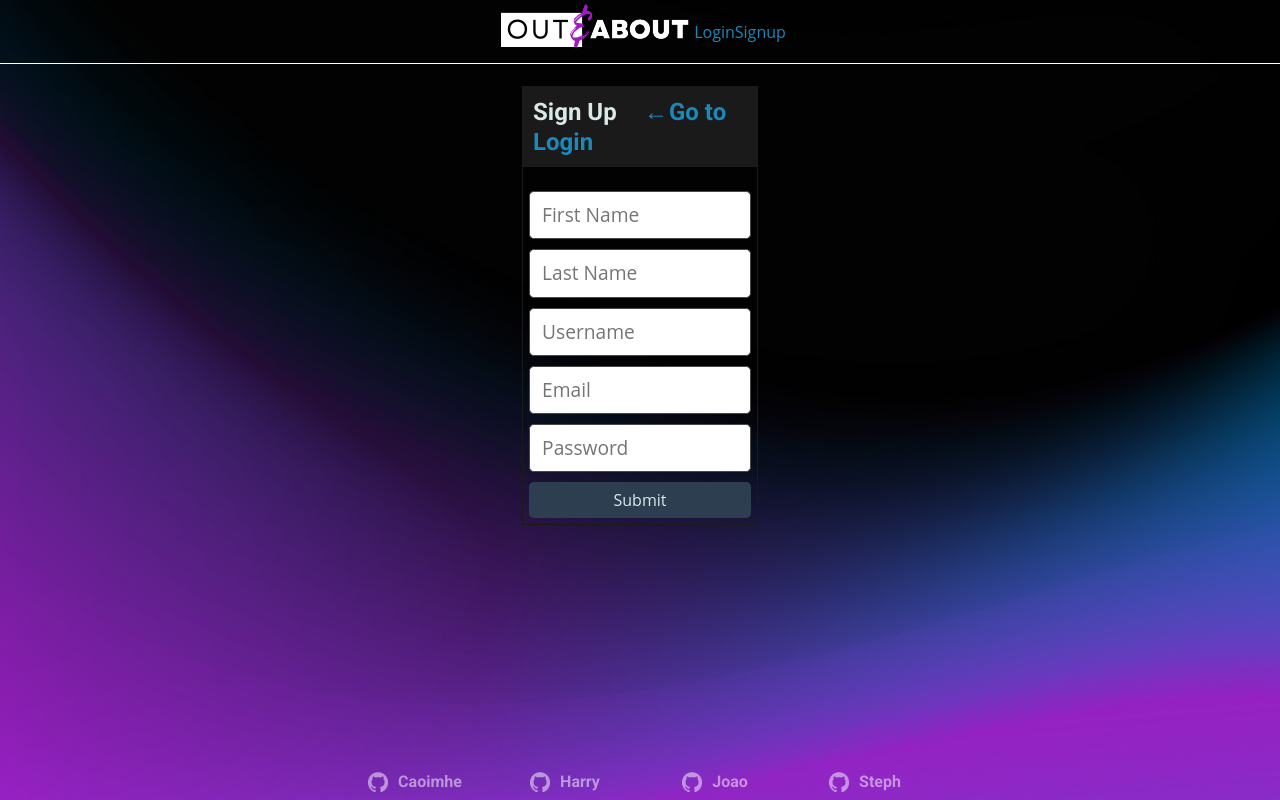
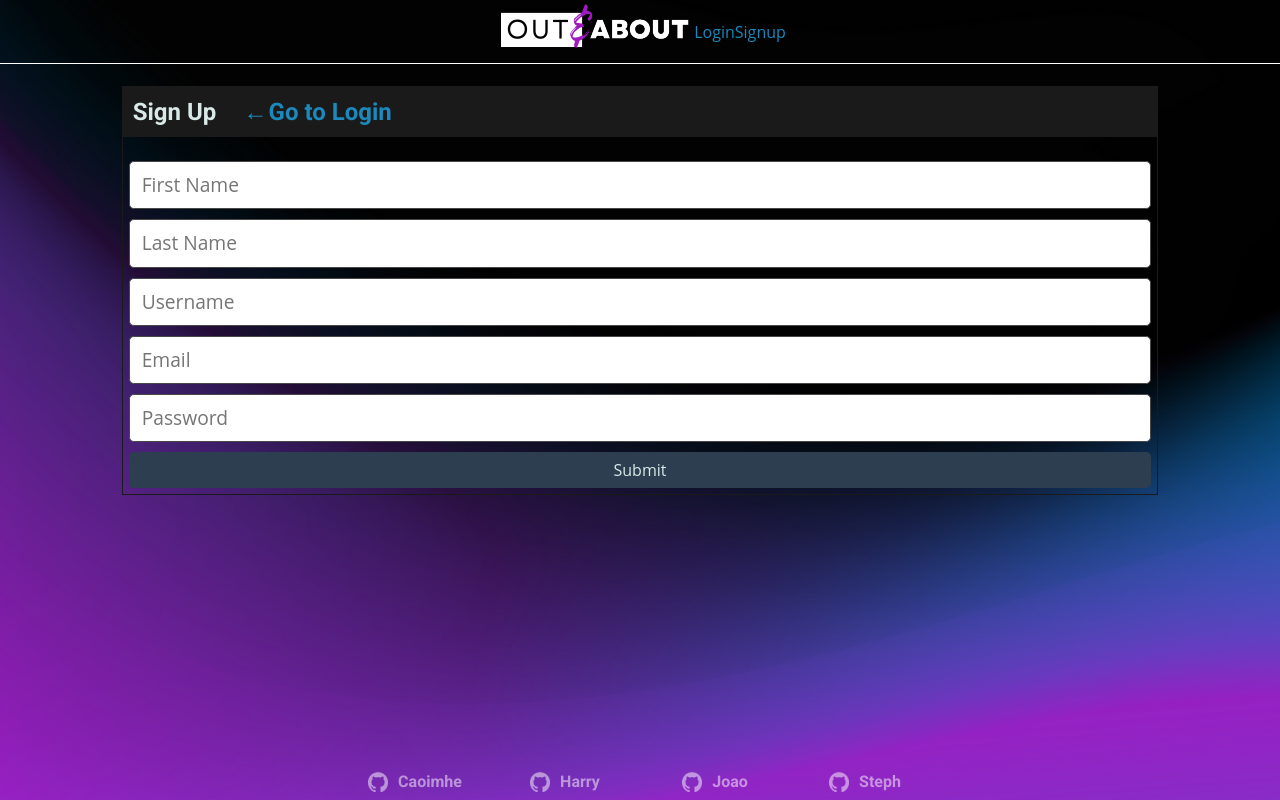
Before and after one commit to caoimhejyoti/out-and-about, a React (Create React App) app in the folder client/: page /signup in a window 1280 px wide. Built offline with nearby package versions, Linux system fonts and the light colour scheme; a web font is replaced by a local one.

Commit message:
updating signup/login form width

```diff
--- a/client/src/index.css
+++ b/client/src/index.css
@@ -1191,6 +1191,9 @@ label form [type='radio'] {
   margin-left: auto;
   margin-right: auto;
 }
+.signup-container {
+  width: 100vw
+}
 
 .container.container-fluid {
   width: 92%;
--- a/client/src/pages/Login.js
+++ b/client/src/pages/Login.js
@@ -41,7 +41,7 @@ const Login = (props) => {
   };
 
   return (
-    <main className="flex-row justify-center mb-4">
+    <main className="flex-row justify-center mb-4 signup-container">
       <div className="col-12 col-lg-10">
         <div className="card">
           <h4 className="card-header bg-dark text-light p-2">Login<Link to="/signup" className="ml-5">← Go to SignUp</Link></h4>
--- a/client/src/pages/Signup.js
+++ b/client/src/pages/Signup.js
@@ -3,6 +3,7 @@ import { Link } from "react-router-dom";
 
 import { useMutation } from "@apollo/client";
 import { ADD_USER } from "../utils/mutations";
+import "./../index.css";
 
 import Auth from "../utils/auth";
 
@@ -44,8 +45,8 @@ const Signup = () => {
   };
 
   return (
-    <main className="flex-row justify-center mb-4">
-      <div className="col-12 col-lg-10">
+    <main className="flex-row justify-center mb-4 signup-container">
+      <div className="col-12 col-lg-10 ">
         <div className="card flex">
           <h4 className="card-header bg-dark text-light p-2">
             Sign Up{" "}
```
